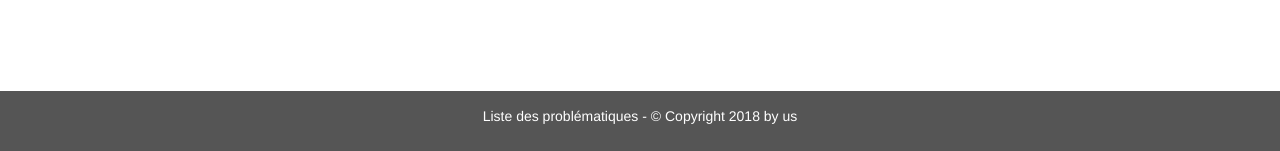
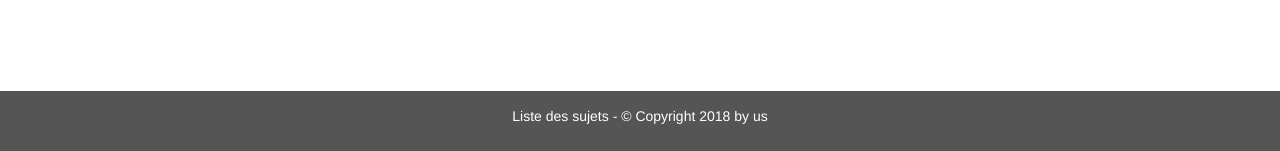
Before and after one commit to morgangarralon/bm2050, a Flask app: page /index in a window 1280 px wide. Shown: the part 649-800 px from the top of the page. Run offline with Flask 2, Linux system fonts and the light colour scheme; data that the repository does not hold is empty; some libraries are stand-ins or nearby versions.

Commit message:
problématiques -> sujets
Signed-off-by: WS Team <WSTeam@epsi.fr>

```diff
--- a/templates/index.html
+++ b/templates/index.html
@@ -1,6 +1,6 @@
 {% extends "layout.html" %}
-{% block footer %}Liste des problématiques - {% endblock %}
-{% block title %}Liste des problématiques - {% endblock %}
+{% block footer %}Liste des sujets - {% endblock %}
+{% block title %}Liste des sujets - {% endblock %}
 {% block head %}
   {{ super() }}
   <script>
```
